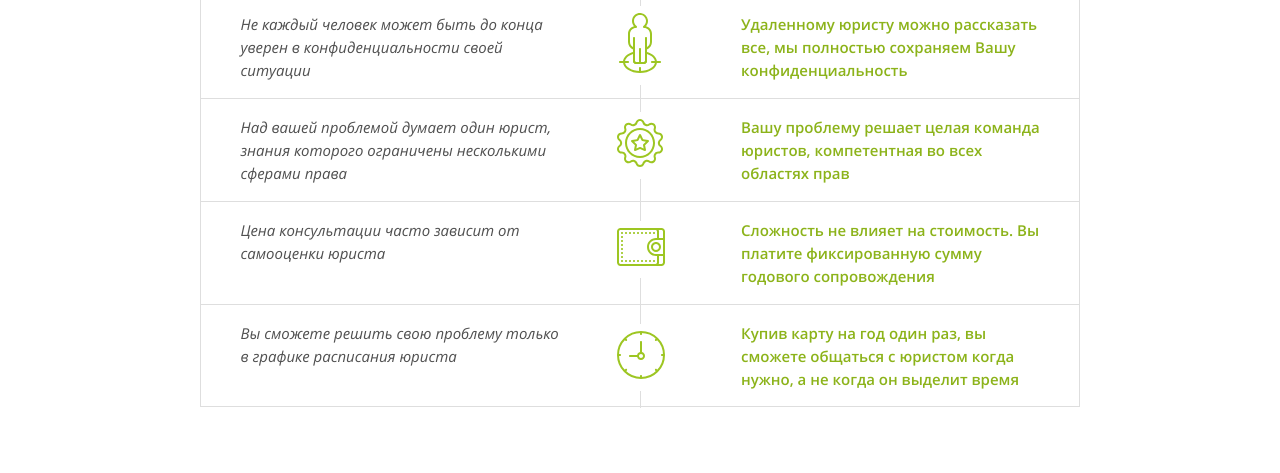
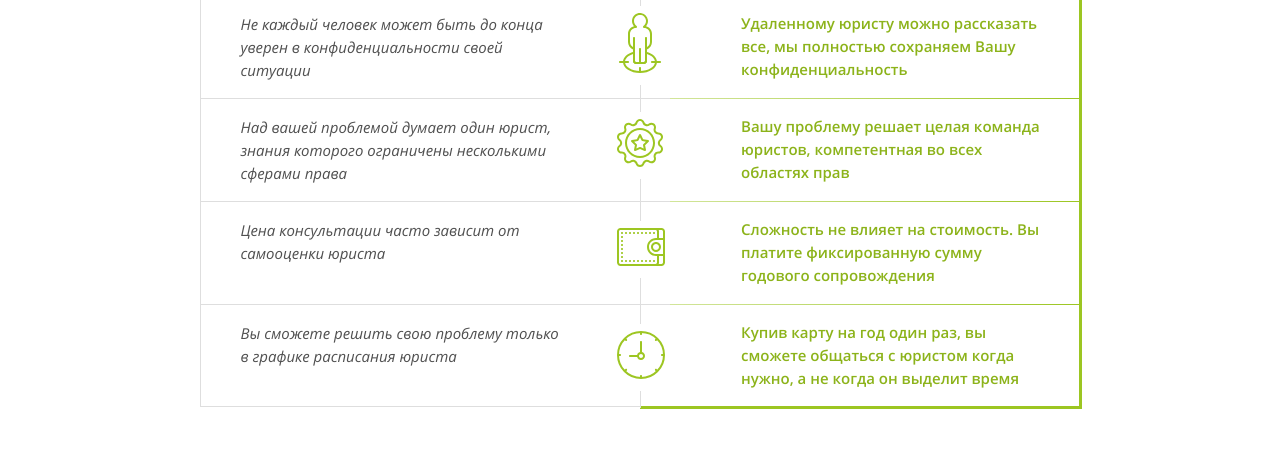
Before and after one commit to RykAlex/Arbitration_Judge, a website: page src/index.html in a window 1280 px wide. Shown: the part 1784-2257 px from the top of the page. Drawn offline with nearby package versions, Linux system fonts and the light colour scheme; files that its build step writes are made by us from their sources; files whose address does not match are found by name.

Commit message:
Page 1 V6.1

```diff
--- a/src/assets/style/_comparison.scss
+++ b/src/assets/style/_comparison.scss
@@ -16,6 +16,19 @@
   border-left: 1px solid #dedede;
   &:nth-child(5n + 3) {
     border-bottom: 1px solid #dedede;
+  }
+  //border-right: 1px solid #dedede;
+  &:nth-child(5n + 4) {
+    position: relative;
+    &::after {
+      content: "";
+      position: absolute;
+      width: 3px;
+      height: 495px;
+      bottom: -311px;
+      left: 878px;
+      background: linear-gradient(to right, #9cc622 20%, #9cc622 100%);
+    }
   }
 }
 .div2 {
@@ -36,11 +49,52 @@
   }
 }
 .div3 {
-  border-top: 1px solid #dedede;
+  //border-top: 3px solid #dedede;
+  border-right: 3px solid transparent;
+  border-image: linear-gradient(
+    270deg,
+    #9cc622 0%,
+    rgba(156, 198, 34, 0.3) 100%
+  );
+  position: relative;
+  &::before {
+    content: "";
+    position: absolute;
+    width: 108%;
+    height: 1px;
+    bottom: -1px;
+    left: -30px;
+    background: linear-gradient(
+      270deg,
+      #9cc622 0%,
+      rgba(156, 198, 34, 0.3) 120%
+    );
+  }
 
-  border-right: 1px solid #dedede;
   &:nth-child(5n) {
-    border-bottom: 1px solid #dedede;
+    position: relative;
+    &::before {
+      content: "";
+      position: absolute;
+      width: 108%;
+      height: 3px;
+      bottom: -1.5px;
+      left: -30px;
+      background: linear-gradient(to right, #9cc622 20%, #9cc622 100%);
+    }
+  }
+
+  &:nth-child(5n + 4) {
+    position: relative;
+    &::after {
+      content: "";
+      position: absolute;
+      width: 108%;
+      height: 3px;
+      bottom: 284.5px;
+      left: -30px;
+      background: linear-gradient(to right, #9cc622 20%, #9cc622 100%);
+    }
   }
 }
 
```
Also changed, not shown: build/assets/style/style.css, 1 other file.
